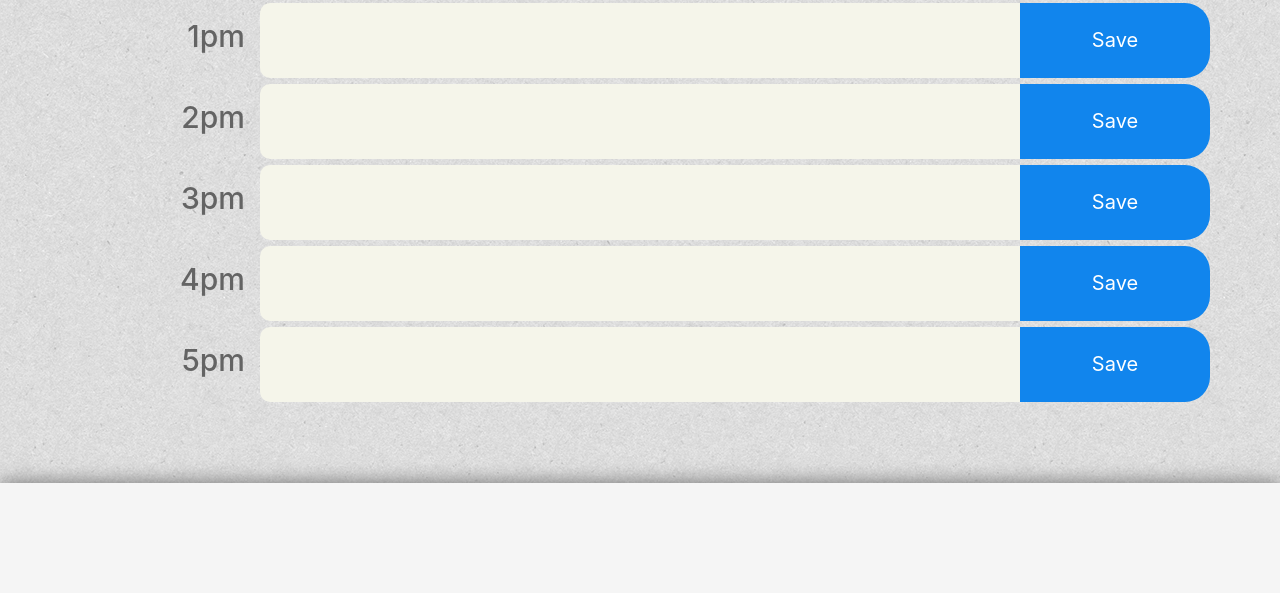
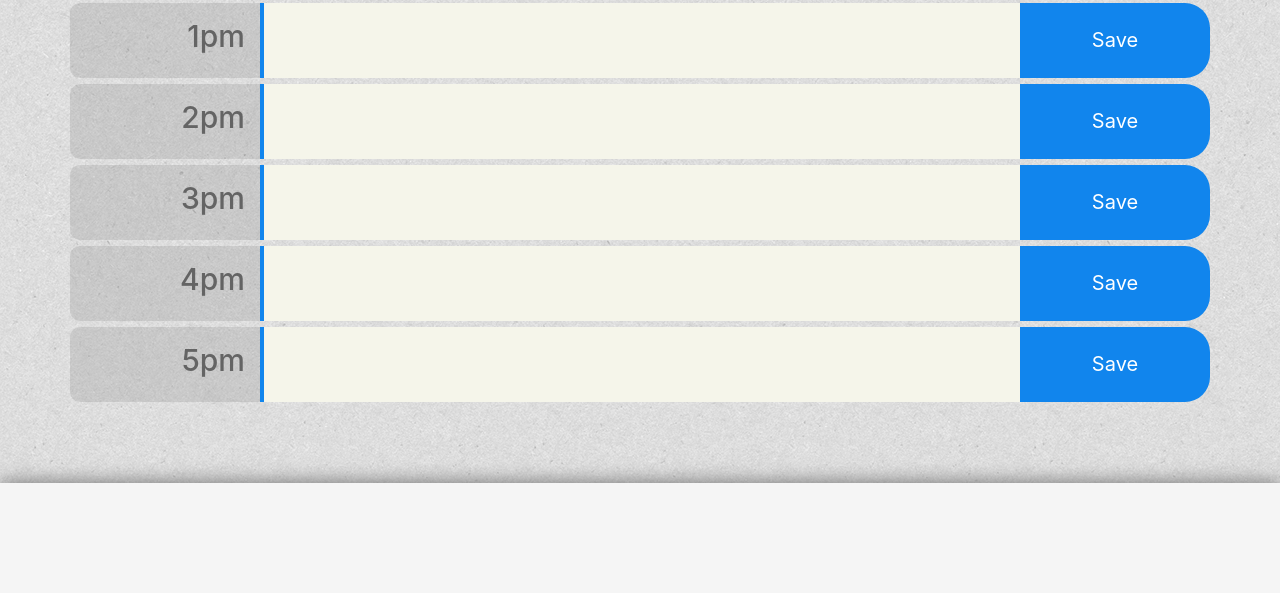
Before and after one commit to omerkatan1/day-planner, a plain HTML site: page index.html in a window 1280 px wide. Shown: the part 736-1329 px from the top of the page. Drawn offline with nearby package versions, Linux system fonts and the light colour scheme.

Commit message:
some styling

```diff
--- a/Assets/style.css
+++ b/Assets/style.css
@@ -58,7 +58,7 @@ textarea {
     padding: 6px;
     font-size: 19px;
     font-family: 'Lora', serif;
-    border-radius: 10px 0px 0px 10px;
+    border-left: 4px solid rgb(17, 133, 237);
 }
 
 textarea:focus {
@@ -104,6 +104,8 @@ textarea:focus {
     padding-top: 30px;
     width: 100%;
     height: 75px;
+    background-color: rgba(128, 128, 128, 0.233);
+    border-radius: 10px 0px 0px 10px;
     border: none;
     cursor: default;
 }
--- a/index.html
+++ b/index.html
@@ -123,6 +123,7 @@
 
             // time label div
             var newRowTimelabel = $("<div>");
+            newRowTimelabel.addClass("timeBox");
             newRowTimelabel.addClass("col-2");
 
             // textarea div
```
